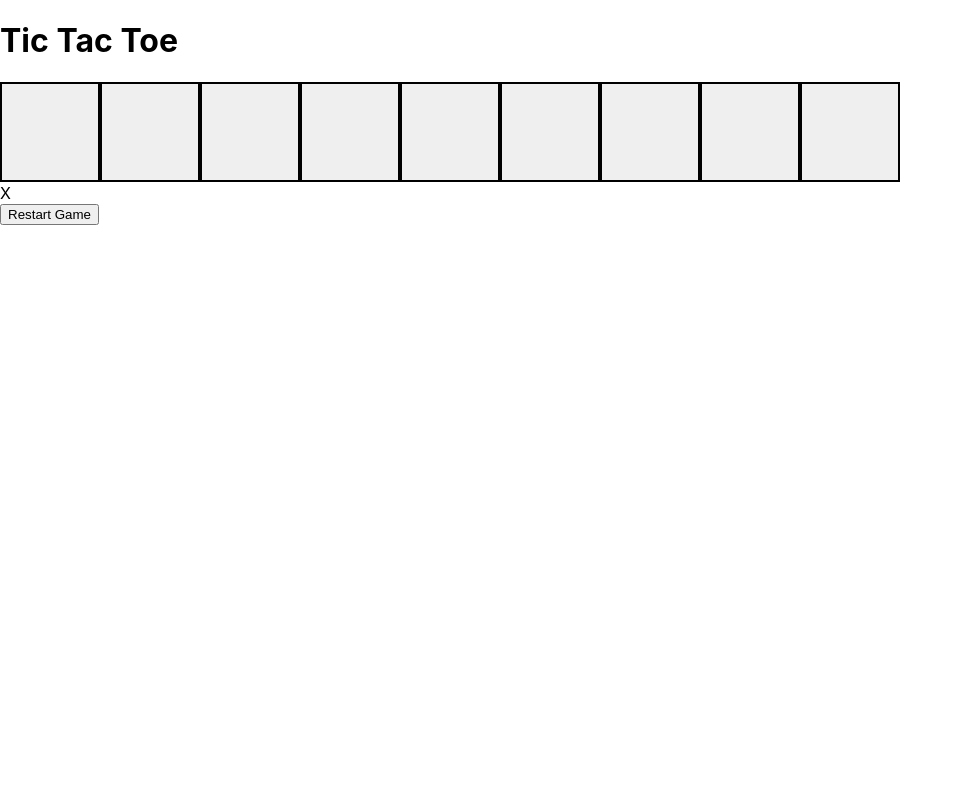
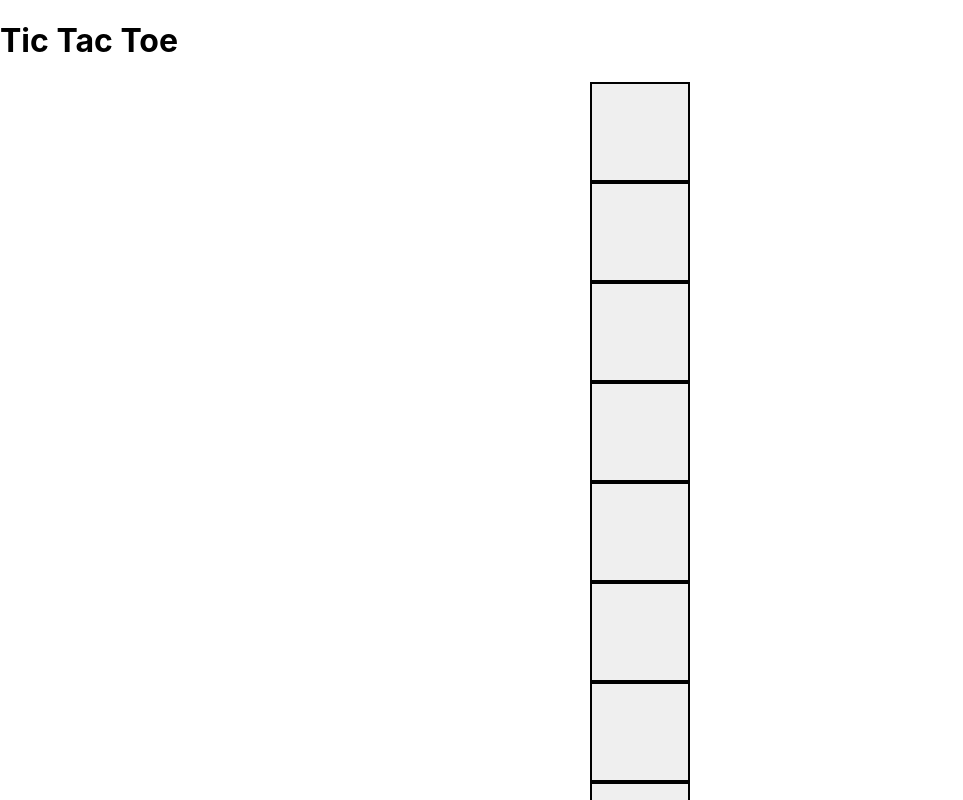
Before and after one commit to learn-academy-2023-foxtrot/tic-tac-toe-tic-tacs, a React (Create React App) app: page / in a window 1280 px wide. Shown: the top 800 px of the page, without its empty margins (0-963 px from the left). Built offline with nearby package versions, Linux system fonts and the light colour scheme.

Commit message:
Styling changes

```diff
--- a/src/App.css
+++ b/src/App.css
@@ -1,5 +1,22 @@
+
+
+.title {
+  display: flex;
+  text-align: center;
+}
+
 .square {
+  display: flex;
+  margin: auto;
+  flex-flow: column wrap;
   border: 2px solid black;
   height: 100px;
   width: 100px;
+  align-items: flex-start;
+  flex-wrap: wrap;
+
 }
+
+.reset-button {
+  cursor: pointer;
+}
--- a/src/App.js
+++ b/src/App.js
@@ -63,7 +63,7 @@ const App = () => {
 
   return (
     <div className="App">
-      <h1>Tic Tac Toe</h1>
+      <h1 className='title'>Tic Tac Toe</h1>
       <div className="board">
         {squares.map((value, i)=> (
           <button key={i} className="square" onClick={() => handleSquareClick(i)} disabled={value || winner}>
@@ -74,7 +74,7 @@ const App = () => {
       <div className="status">
         {getStatusMessage()}
       </div>
-      <button onClick={handleRestartClick}>
+      <button className="reset-button" onClick={handleRestartClick}>
           Restart Game
       </button>
     </div>
```
